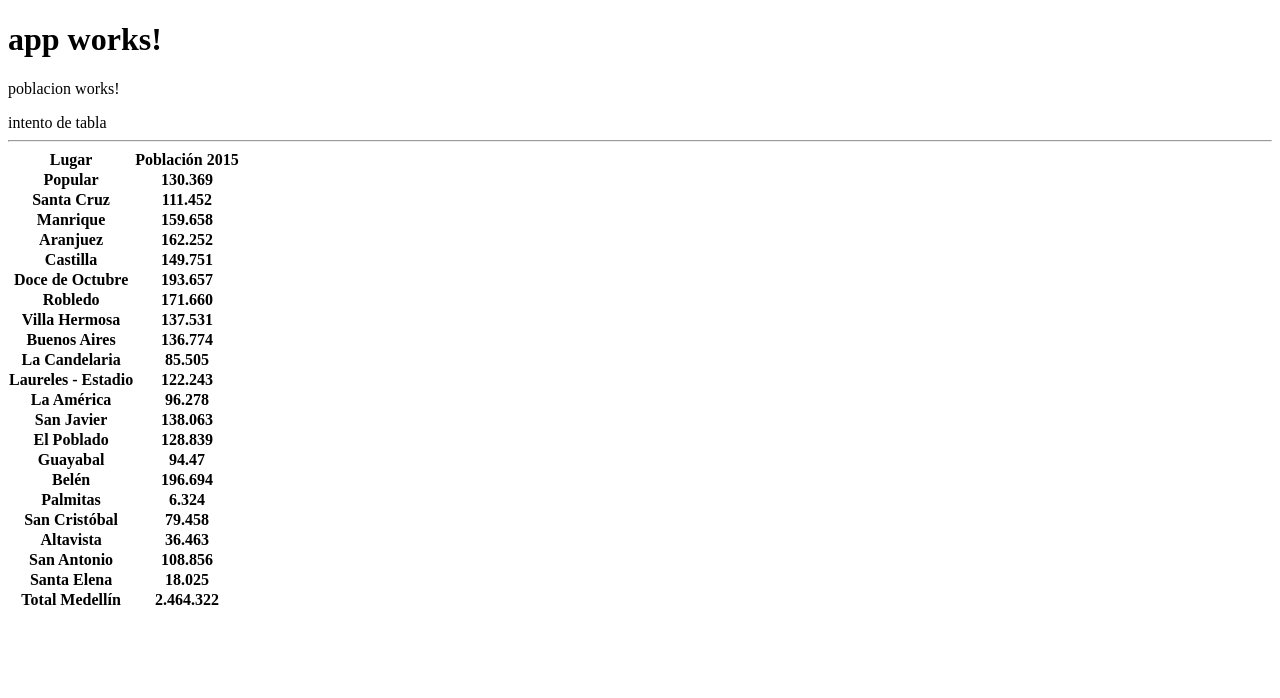
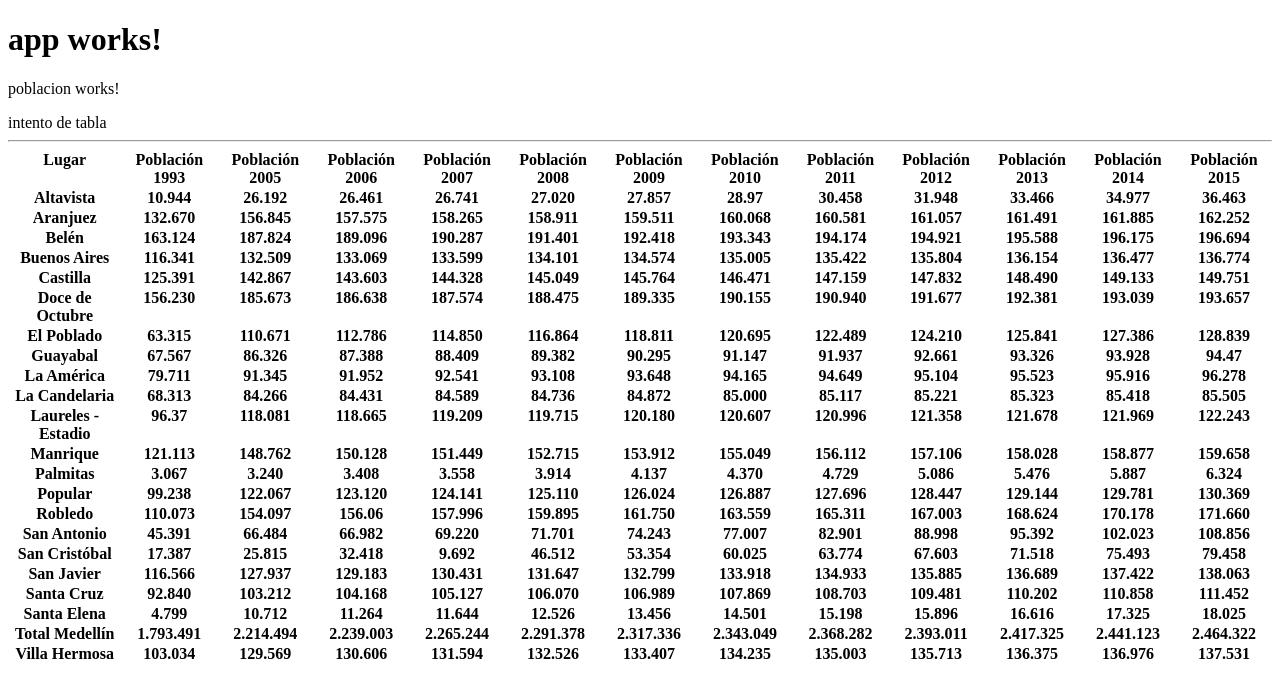
Before and after one commit to srodri31/RetoHablaCreativo, an Angular app: page / in a window 1280 px wide. Shown: the top 698 px of the page. Built offline with nearby package versions, Linux system fonts and the light colour scheme.

Commit message:
adding pipe to order table

```diff
--- /dev/null
+++ b/src/app/poblacion/order-by.pipe.ts
@@ -0,0 +1,19 @@
+import { Pipe, PipeTransform } from '@angular/core';
+
+@Pipe( {
+name: 'orderBy'
+} )
+export class OrderByPipe implements PipeTransform {
+transform( array: Array<any>, orderField: string, orderType: boolean ): Array<string> {
+    array.sort( ( a: any, b: any ) => {
+        let ae = a[ orderField ];
+        let be = b[ orderField ];
+        if ( ae == undefined && be == undefined ) return 0;
+        if ( ae == undefined && be != undefined ) return orderType ? 1 : -1;
+        if ( ae != undefined && be == undefined ) return orderType ? -1 : 1;
+        if ( ae == be ) return 0;
+        return orderType ? (ae.toString().toLowerCase() > be.toString().toLowerCase() ? -1 : 1) : (be.toString().toLowerCase() > ae.toString().toLowerCase() ? -1 : 1);
+    } );
+    return array;
+  }
+}
--- a/src/app/poblacion/poblacion.component.html
+++ b/src/app/poblacion/poblacion.component.html
@@ -7,10 +7,32 @@
     <hr>
     <tr>
       <th>Lugar</th>
+      <th>Población 1993</th>
+      <th>Población 2005</th>
+      <th>Población 2006</th>
+      <th>Población 2007</th>
+      <th>Población 2008</th>
+      <th>Población 2009</th>
+      <th>Población 2010</th>
+      <th>Población 2011</th>
+      <th>Población 2012</th>
+      <th>Población 2013</th>
+      <th>Población 2014</th>
       <th>Población 2015</th>
     </tr>
-    <tr *ngFor="let lugar of poblacion">
+    <tr *ngFor="let lugar of poblacion | orderBy:'ComunaCorregimiento': false">
       <th>{{lugar.ComunaCorregimiento}}</th>
+      <th>{{lugar.year1993}}</th>
+      <th>{{lugar.year2005}}</th>
+      <th>{{lugar.year2006}}</th>
+      <th>{{lugar.year2007}}</th>
+      <th>{{lugar.year2008}}</th>
+      <th>{{lugar.year2009}}</th>
+      <th>{{lugar.year2010}}</th>
+      <th>{{lugar.year2011}}</th>
+      <th>{{lugar.year2012}}</th>
+      <th>{{lugar.year2013}}</th>
+      <th>{{lugar.year2014}}</th>
       <th>{{lugar.year2015}}</th>
     </tr>
 </div>
--- a/src/app/poblacion/poblacion.component.ts
+++ b/src/app/poblacion/poblacion.component.ts
@@ -17,6 +17,7 @@ export class PoblacionComponent implements OnInit {
       .subscribe(data => {
         this.poblacion = data;
       });
+
   }
 
 }
--- a/src/app/poblacion/poblacion.module.ts
+++ b/src/app/poblacion/poblacion.module.ts
@@ -1,6 +1,7 @@
 import { NgModule } from '@angular/core';
 import { CommonModule } from '@angular/common';
 import { PoblacionComponent } from './poblacion.component';
+import { OrderByPipe } from './order-by.pipe';
 
 @NgModule({
   imports: [
@@ -10,7 +11,8 @@ import { PoblacionComponent } from './poblacion.component';
     PoblacionComponent
   ],
   declarations: [
-    PoblacionComponent
+    PoblacionComponent,
+    OrderByPipe
   ]
 })
 export class PoblacionModule { }
```
Also changed, not shown: 1 other file (tests, documents, lock files or other folders).
